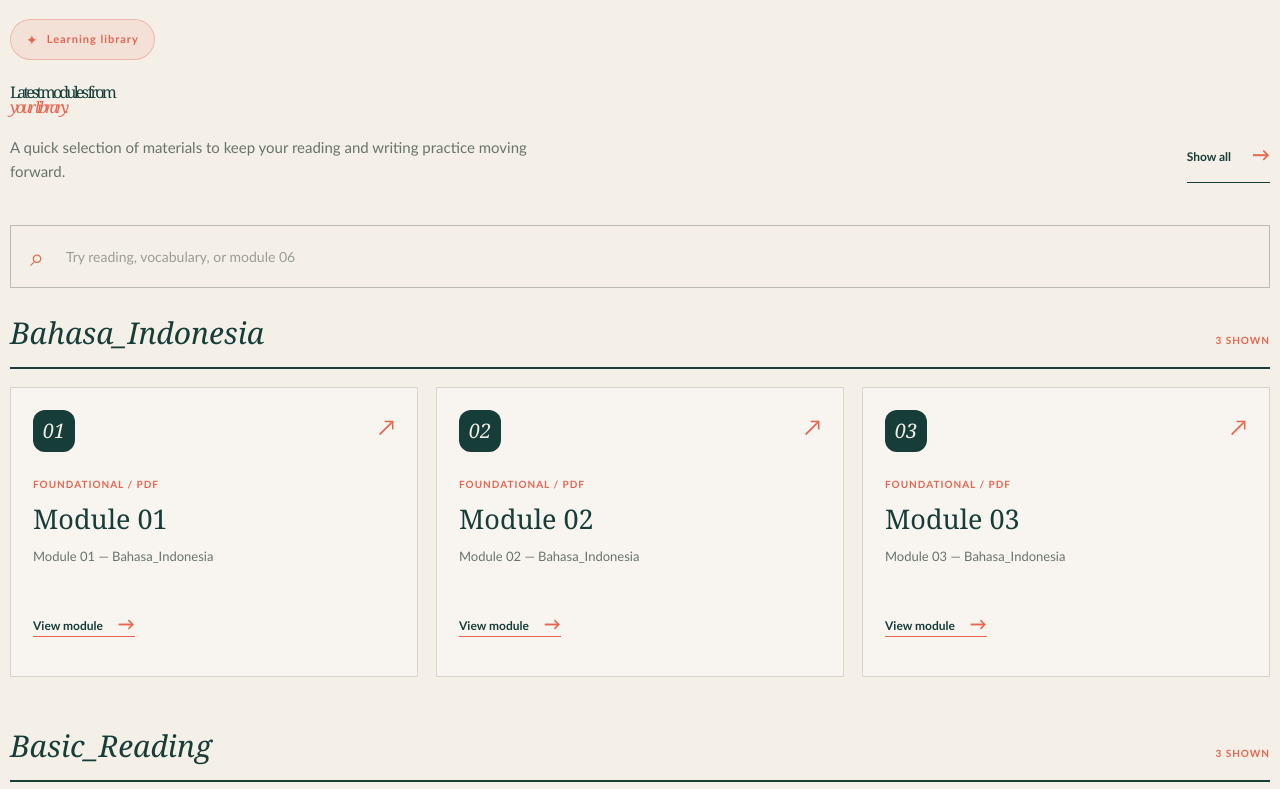
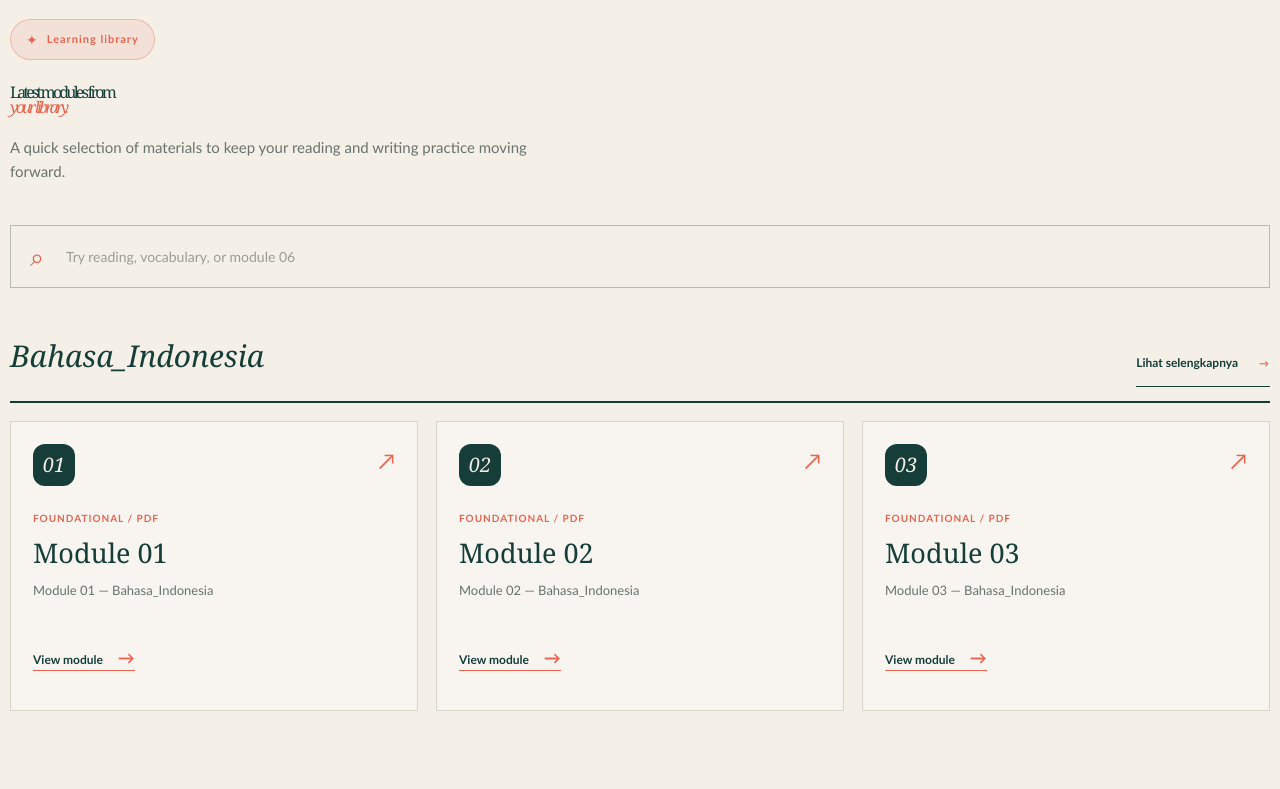
Before and after one commit to Efwan016/KB-BMP-Sasing, a React (Vite) app: page / in a window 1280 px wide. Shown: the part 1340-2129 px from the top of the page. Built offline with nearby package versions, Linux system fonts and the light colour scheme.

Commit message:
fixed main content and quiz page

```diff
--- a/src/App.tsx
+++ b/src/App.tsx
@@ -121,6 +121,10 @@ function App() {
     return () => window.removeEventListener("hashchange", syncDetail);
   }, []);
 
+  useEffect(() => {
+    window.scrollTo({ top: 0, left: 0, behavior: "smooth" });
+  }, [selectedAsset, selectedQuiz]);
+
   const openModule = (module: Module) => {
     window.location.hash = `module-detail=${encodeURIComponent(module.asset)}`;
   };
--- a/src/component/MainContent.tsx
+++ b/src/component/MainContent.tsx
@@ -110,7 +110,6 @@ export default function MainContent({
             <h2 id="catalog-title">Latest modules from<br /><em>your library.</em></h2>
             <p className="catalog-description">A quick selection of materials to keep your reading and writing practice moving forward.</p>
           </div>
-          {filteredModules.length > 3 && <button className="view-all-button" type="button" onClick={() => onOpenModule(filteredModules[0])}>Show all <span aria-hidden="true">→</span></button>}
         </div>
         <div className="search-wrap">
           <label htmlFor="module-search">Search modules</label>
@@ -121,7 +120,12 @@ export default function MainContent({
         <div className="results-list card-results">
           {Object.entries(previewGroups).map(([subject, subjectModules]) => (
             <div className="subject-group" key={subject}>
-              <div className="subject-heading"><h3>{subject}</h3><span>{subjectModules.length} shown</span></div>
+              <div className="subject-heading">
+                <h3>{subject}</h3>
+                <button className="view-all-button" type="button" onClick={() => onOpenModule(subjectModules[0])}>
+                  Lihat selengkapnya <span aria-hidden="true">→</span>
+                </button>
+              </div>
               <div className="module-cards">
                 {subjectModules.map((module) => (
                   <article className="module-card" key={module.asset}>
--- a/src/component/QuizPage/QuizPage.tsx
+++ b/src/component/QuizPage/QuizPage.tsx
@@ -127,11 +127,10 @@ export default function QuizPage({ mataKuliah: rawMK, modul, judulModul: judulPr
   const essay: SoalEssayT[] = soalModul.soal.essay.map((soal, index) => ({ ...soal, no: pilihanGanda.length + isianSingkat.length + index + 1 }));
   const aplikasiKonteks: SoalAK[] = soalModul.soal.aplikasiKonteks.map((soal, index) => ({ ...soal, no: pilihanGanda.length + isianSingkat.length + essay.length + index + 1 }));
   const totalSoal = pilihanGanda.length + isianSingkat.length + essay.length + aplikasiKonteks.length;
-  const totalObjektif = pilihanGanda.length + isianSingkat.length + aplikasiKonteks.length;
+  const totalObjektif = pilihanGanda.length + aplikasiKonteks.length;
   const jumlahTerjawab = Object.keys(jawabanUser).length;
   const jumlahBenar = [
     ...pilihanGanda.map((soal) => jawabanUser[soal.no] === soal.kunci),
-    ...isianSingkat.map((soal) => soal.kunci.some((kunci) => kunci.trim().toLowerCase() === (jawabanUser[soal.no] ?? '').trim().toLowerCase())),
     ...aplikasiKonteks.map((soal) => jawabanUser[soal.no] === soal.kunci),
   ].filter(Boolean).length;
   const nilaiOtomatis = totalObjektif === 0 ? 0 : Math.round((jumlahBenar / totalObjektif) * 100);
@@ -231,11 +230,11 @@ export default function QuizPage({ mataKuliah: rawMK, modul, judulModul: judulPr
         <footer className="mt-1 flex flex-col gap-4 border-t-2 border-[var(--ink)] pt-5 sm:flex-row sm:items-center sm:justify-between print:hidden">
           <div>
             <p className="text-sm font-bold text-[var(--ink)]">{jumlahTerjawab} dari {totalSoal} soal terjawab</p>
-            <p className="mt-1 text-xs leading-5 text-[var(--muted)]">Essay tetap perlu diperiksa secara manual.</p>
+            <p className="mt-1 text-xs leading-5 text-[var(--muted)]">Isian singkat dan essay tidak masuk nilai otomatis.</p>
           </div>
           {showKunci ? (
             <div className="border-l-2 border-[var(--coral)] pl-4 sm:text-right">
-              <p className="text-[10px] font-bold uppercase tracking-[0.14em] text-[var(--muted)]">Nilai objektif</p>
+              <p className="text-[10px] font-bold uppercase tracking-[0.14em] text-[var(--muted)]">Nilai otomatis</p>
               <p className="font-[var(--serif)] text-3xl leading-none text-[var(--coral)]">{nilaiOtomatis}<span className="text-base text-[var(--muted)]">/100</span></p>
               <p className="mt-1 text-xs text-[var(--muted)]">{jumlahBenar} benar dari {totalObjektif}</p>
             </div>
```
